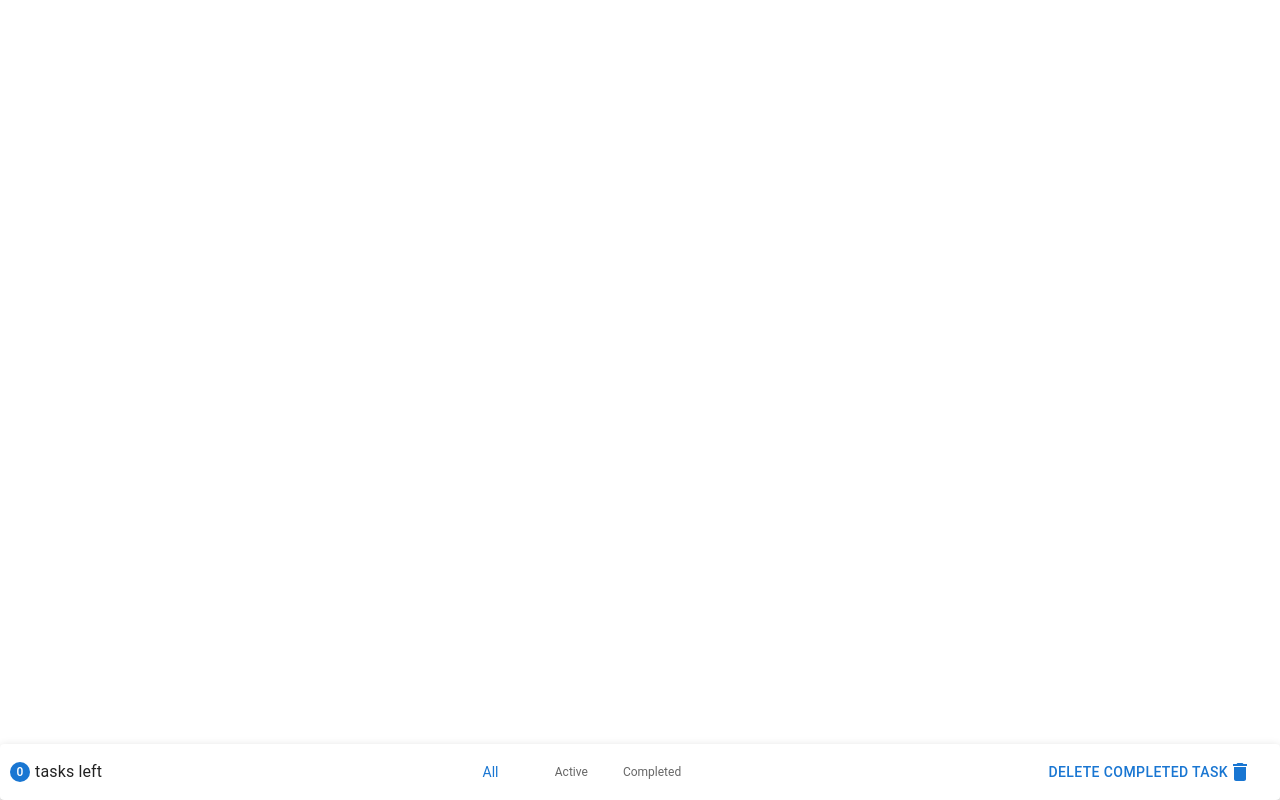
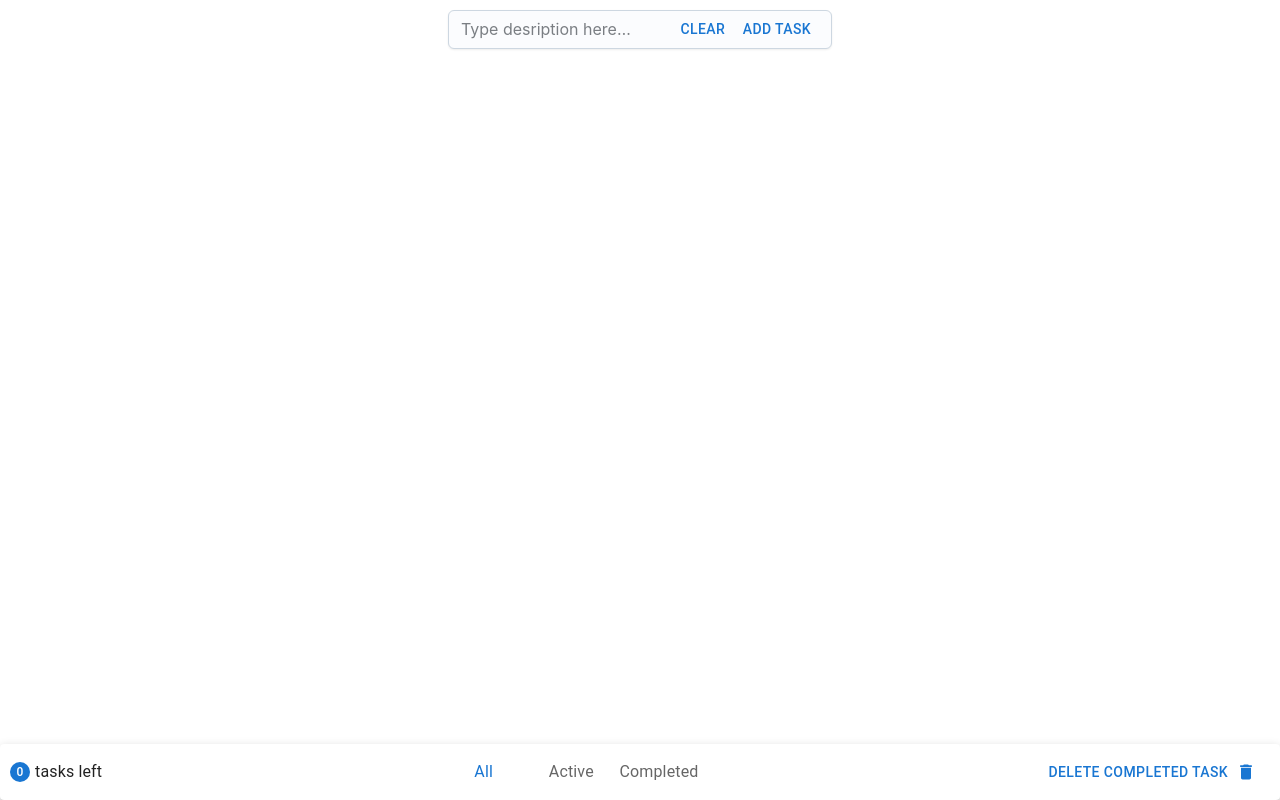
Before and after one commit to WilhelmYakunin/todos, a React (Vite) app: page / in a window 1280 px wide. Built offline with nearby package versions, Linux system fonts and the light colour scheme.

Commit message:
ref: add task input, add task done button

```diff
--- a/src/App.tsx
+++ b/src/App.tsx
@@ -3,13 +3,15 @@ import { store } from './store/store'
 import { ErrorBoundary } from './components/ErrorBoundary/ErrorBoundary';
 import Grid from '@mui/joy/Grid';
 import ButtomNavigation from './features/buttomNavigation/ButtomNavigation';
+import TaskInput from './features/taskInput/TaskInput';
 
 const App = () => {
 
   return (
     <ErrorBoundary>
       <Provider store={store}>
-        <Grid container>
+        <Grid>
+          <TaskInput />
           <ButtomNavigation />
         </Grid>
       </Provider>
--- a/src/components/buttons/MarkCompleteButton.tsx
+++ b/src/components/buttons/MarkCompleteButton.tsx
@@ -1,7 +1,7 @@
 import Button from '@mui/material/Button'
 import { TaskInputControlls } from '../../constants'
 
-const MarkCompleterButton = ({ onMarkComplete } : { onMarkComplete: React.MouseEventHandler<HTMLButtonElement> }) =>
-    <Button onClick={onMarkComplete}>{TaskInputControlls.MARK_DONE}</Button>
+const MarkCompleterButton = ({ onMarkComplete, disabled } : { onMarkComplete: React.MouseEventHandler<HTMLButtonElement>, disabled: boolean }) =>
+    <Button disabled={disabled} onClick={onMarkComplete}>{TaskInputControlls.MARK_DONE}</Button>
 
 export default MarkCompleterButton
--- a/src/components/buttons/addTaskButton.tsx
+++ b/src/components/buttons/addTaskButton.tsx
@@ -1,10 +1,7 @@
 import Button from '@mui/material/Button'
 import { TaskInputControlls } from '../../constants'
-import { AddTask } from '@mui/icons-material'
 
-const ClearButton = ({ onAddTask } : { onAddTask: React.MouseEventHandler<HTMLButtonElement> }) =>
-    <Button onClick={onAddTask}>{TaskInputControlls.ADD_TASK}
-       <AddTask />
-    </Button>
+const AddTaskButton = ({ onAddTask } : { onAddTask: React.MouseEventHandler<HTMLButtonElement> }) =>
+    <Button type='submit' onClick={onAddTask}>{TaskInputControlls.ADD_TASK}</Button>
 
-export default ClearButton
+export default AddTaskButton
--- a/src/components/buttons/deleteCompletedButton.tsx
+++ b/src/components/buttons/deleteCompletedButton.tsx
@@ -3,9 +3,8 @@ import { Delete } from '@mui/icons-material';
 import { TaskInputControlls } from '../../constants';
 
 const DeleteTaskButton = ({ onDelete } : { onDelete: React.MouseEventHandler<HTMLButtonElement> }) =>
-    <Button onClick={onDelete}>
+    <Button onClick={onDelete} endIcon={<Delete />}>
         {TaskInputControlls.DELETE_TASKS}
-        <Delete />
     </Button>
 
 export default DeleteTaskButton
--- /dev/null
+++ b/src/components/textInput/TextInput.tsx
@@ -0,0 +1,46 @@
+import { ChangeEventHandler, KeyboardEventHandler, MouseEventHandler } from 'react';
+import Input from '@mui/joy/Input';
+import FormLabel from '@mui/joy/FormLabel';
+import FormHelperText from '@mui/joy/FormHelperText';
+import InfoOutlined from '@mui/icons-material/InfoOutlined';
+import { TaskInputLng } from '../../constants';
+import ClearButton from '../buttons/ClearButton';
+import AddTaskButton from '../buttons/addTaskButton';
+import isString from 'lodash.isstring';
+
+const { LABEL, PLACEHOLDER, ON_ERROR } = TaskInputLng
+
+ const TaskInput = ({ onEnter, onChange, taskInInput, errorText, onClear, onAddtask } :
+    { onChange: ChangeEventHandler<HTMLInputElement>,
+      taskInInput: string,
+      errorText: null | string,
+      onEnter: KeyboardEventHandler<HTMLInputElement>,
+      onClear: MouseEventHandler<HTMLButtonElement>,
+      onAddtask: MouseEventHandler<HTMLButtonElement> }) => {
+
+  return (
+    <>
+      <Input
+        type='text'
+        onKeyDown={onEnter}
+        onChange={onChange}
+        value={taskInInput}
+        placeholder={PLACEHOLDER}
+        error={isString(errorText)}
+        endDecorator={<>
+                        <ClearButton onClear={onClear} />
+                        <AddTaskButton onAddTask={onAddtask} />
+                      </>}
+      />
+      <FormHelperText>
+        {errorText && <>
+                        <InfoOutlined />
+                        <span>{ON_ERROR}</span>
+                        {errorText}
+                      </> }
+      </FormHelperText>
+    </>
+  );
+}
+
+export default TaskInput
--- a/src/constants.ts
+++ b/src/constants.ts
@@ -7,7 +7,7 @@ export const errorBoundary: constnat = {
 
 export const TaskInputLng: constnat = {
   LABEL: 'Task description',
-  PLACEHOLDER: 'Type in here…',
+  PLACEHOLDER: 'Type desription here…',
   ON_ERROR: 'Oh no, error found!',
   COMMON_ERROR_DESCRIPTION: 'Opps! Something went wrong.',
   NOT_STRING_ERROR: 'Input should be a string',
--- a/src/features/buttomNavigation/ButtomNavigation.tsx
+++ b/src/features/buttomNavigation/ButtomNavigation.tsx
@@ -9,11 +9,13 @@ import List from '@mui/material/List';
 import { TaskState } from '../../constants';
 import ListItemText from '@mui/material/ListItemText';
 import DeleteTaskButton from '../../components/buttons/deleteCompletedButton';
+import { nanoid } from 'nanoid';
+import MarkCompleterButton from '../../components/buttons/MarkCompleteButton';
 
 import { ITask } from '../../store/tasksSlice';
 import { useAppDispatch, useTypedSelector } from '../../store/store';
 import { getAllTasks } from '../../store/selectors';
-import { removeCompletedTasks } from '../../store/tasksSlice';
+import { markTaskCompleted, removeCompletedTasks } from '../../store/tasksSlice';
 
 
 const ButtomNavigation = () => {
@@ -41,12 +43,18 @@ const ButtomNavigation = () => {
 
     const dispatch = useAppDispatch();
     const deletedComplited = useCallback(() => dispatch(removeCompletedTasks()), [dispatch])
+    const toCompleted = useCallback((task_id: ReturnType<typeof nanoid>) => dispatch(markTaskCompleted(task_id)), [dispatch])
 
   return (
     <Box sx={{ pb: 7 }} ref={ref}>
       <CssBaseline />
-      <List>
-        {visibleTasks.map((task: ITask) => <ListItemText key={task.task_id}>{task.description}</ListItemText>)}
+      <List sx={{ m: '20px' }}>
+        {visibleTasks.map((task: ITask) => <ListItemText key={task.task_id}>
+        <Paper sx={{ p: '10px', textDecorationLine: task.isCompleted ? 'line-through' : 'none' }} elevation={1}>
+        {task.description}
+        <MarkCompleterButton onMarkComplete={() => toCompleted(task.task_id)} disabled={Boolean(task.isCompleted) } />
+        </Paper>
+        </ListItemText>)}
       </List>
       <Paper sx={{ position: 'fixed', bottom: 0, left: 0, right: 0, display: 'flex', alignItems: 'center' }} elevation={3}>
         <Box sx={{ ml: '20px', display: 'flex', alignItems: 'center' }} >
@@ -62,9 +70,9 @@ const ButtomNavigation = () => {
             setValue(buttonName);
           }}
         >
-          <BottomNavigationAction label={TaskState.ALL} value={TaskState.ALL} />
-          <BottomNavigationAction label={TaskState.ACTIVE} value={TaskState.ACTIVE} />
-          <BottomNavigationAction label={TaskState.COMPLETED} value={TaskState.COMPLETED} />
+          <BottomNavigationAction label={<Typography sx={{ fontSize: '16px'}}>{TaskState.ALL}</Typography>} value={TaskState.ALL} />
+          <BottomNavigationAction label={<Typography sx={{ fontSize: '16px'}}>{TaskState.ACTIVE}</Typography>} value={TaskState.ACTIVE} />
+          <BottomNavigationAction label={<Typography sx={{ fontSize: '16px'}}>{TaskState.COMPLETED}</Typography>} value={TaskState.COMPLETED} />
         </BottomNavigation>
         <Box sx={{ mr: '20px', display: 'flex', alignItems: 'end' }} >
             <DeleteTaskButton onDelete={deletedComplited} />
--- /dev/null
+++ b/src/features/taskInput/TaskInput.tsx
@@ -0,0 +1,35 @@
+import { useCallback, ChangeEvent } from 'react';
+import Box from '@mui/material/Box';
+import TextInput from '../../components/textInput/TextInput';
+
+import { handleInputClear, handleTaskInput, addTask } from '../../store/tasksSlice';
+import { useAppDispatch, useTypedSelector } from '../../store/store';
+import { getAllTasksError, getTaskInInput } from '../../store/selectors';
+import { FormControl } from '@mui/material';
+
+const TaskInput = () => {
+  const inputValue = useTypedSelector(getTaskInInput);
+  const inputError = useTypedSelector(getAllTasksError);
+  const dispatch = useAppDispatch();
+  const onInput = useCallback((e: ChangeEvent<HTMLInputElement>) => dispatch(handleTaskInput(e.target.value)), [dispatch]);
+  const clearInput = useCallback(() => dispatch(handleInputClear()), [dispatch]);
+  const onAddTask = useCallback(() => dispatch(addTask()), [dispatch]);
+  const onEnterTask = useCallback((e: KeyboardEvent) => (e.key === 'Enter') && dispatch(addTask()), [dispatch]);
+
+  return (
+    <Box>
+        <FormControl onSubmit={onAddTask} sx={{ margin: '10px auto', display: 'flex', flexDirection: 'column', width: '30%', gap: '10px' }}>
+            <TextInput
+                taskInInput={inputValue}
+                onChange={(e) => onInput(e)}
+                errorText={inputError}
+                onClear={clearInput}
+                onEnter={onEnterTask}
+                onAddtask={onAddTask} />
+        </FormControl>
+
+    </Box>
+  );
+}
+
+export default TaskInput;
--- a/src/store/tasksSlice.ts
+++ b/src/store/tasksSlice.ts
@@ -30,21 +30,21 @@ export const todosSlice = createSlice({
   initialState: todosInitialState,
   reducers: {
     handleTaskInput: (state, { payload }) => {
-      if (!isString(payload)) {
-        state.error = TaskInputLng.NOT_STRING_ERROR;
-        return;
-      }
       if (payload.length > 50) {
         state.error = TaskInputLng.TOO_BIG_INPUT;
         return;
       }
       state.error = null;
-      state.taskInInput += payload;
+      state.taskInInput = payload;
     },
     handleInputClear: (state) => {
       state.taskInInput = todosInitialState.taskInInput;
     },
     addTask: (state) => {
+      if (!isString(state.taskInInput) || state.taskInInput.length === 0) {
+        state.error = TaskInputLng.NOT_STRING_ERROR;
+        return;
+      }
       const newTask = {
         task_id: nanoid(),
         description: state.taskInInput,
```
Also changed, not shown: src/components/textInput/TestInput.tsx (deleted, +0 -36 lines), src/components/textInput/test.tsx (+11 -8 lines).
